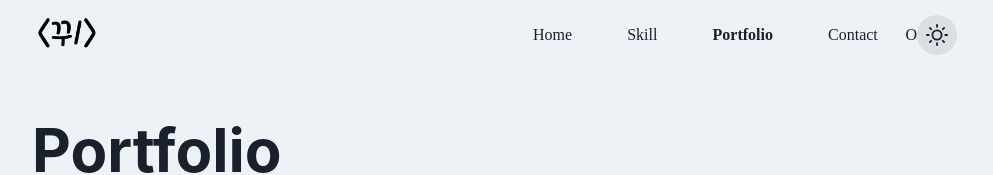
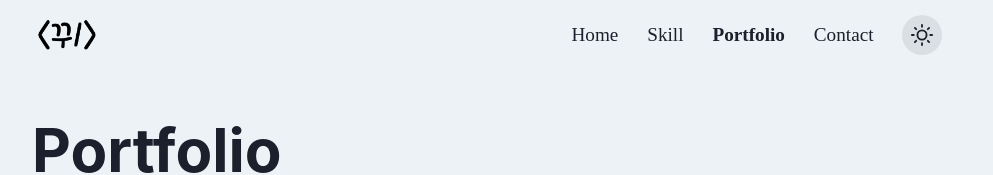
Before and after one commit to junheeleeme/portfolio-nextjs, a Next.js app: page /portfolio in a window 1280 px wide. Shown: the top 175 px of the page, without its empty margins (143-1136 px from the left). Built offline with nearby package versions, Linux system fonts and the light colour scheme.

Commit message:
feat: header 반응형 완료

```diff
--- a/components/Header.js
+++ b/components/Header.js
@@ -1,91 +1,82 @@
 import styled from "styled-components"
+import { useRouter } from "next/router"
+import { useState } from "react"
+import { Flex, Center, Spacer, Image, Box, Button, useColorMode } from "@chakra-ui/react"
+import { SunIcon, MoonIcon } from '@chakra-ui/icons'
 import Link from "next/link"
-import { useRouter } from "next/router"
-import { useColorMode } from "@chakra-ui/react"
-import Image from "next/image"
-import { Flex, Center, Spacer, Button } from "@chakra-ui/react"
-import { SunIcon, MoonIcon } from '@chakra-ui/icons'
-import Logo from '../public/logo.png';
 
 
 const Header = () => {
 
-    const { colorMode, toggleColorMode } = useColorMode()
+    const { colorMode, toggleColorMode } = useColorMode();
+    const [menu, setMenu] = useState(false);
     const router = useRouter();
-
     const maxWid = router.pathname === '/' ? 1200 : 960;
 
+    const toggleMenu = () => {
+        if(menu === true) setMenu(false);
+        else setMenu(true);
+    }
+    const movePage = () => {
+        setMenu(false);
+    }
+
     return(
-
+        <>
         <HeaderStyle>
             <HeaderWrap mw={maxWid}>
                 <Flex h='100%'>
                     <Center w="60px" h='100%'>
                         <Link href="/" passHref>
-                            <LogoLink>
-                                <Image src={Logo} alt="Logo" />
-                            </LogoLink>
+                            <Box>
+                            {
+                                colorMode === 'light' ?
+                                <Image src='/logo_white.png' w='100%' h='100%' alt="Logo"/>
+                                    :
+                                <Image src='/logo_dark.png' w='100%' h='100%' alt="Logo"/>
+                            }
+                            </Box>
                         </Link>
                     </Center>
                     <Spacer/>
-                    <Center w="400px" h='100%'>
-                        <Link href='/' passHref>
-                            <LinkStyled className={router.pathname === '/' ? 'focus' : ''}>Home</LinkStyled>
-                        </Link>
-                        <Link href='/skill' passHref>
-                            <LinkStyled className={router.pathname === '/skill' ? 'focus' : ''}>Skill</LinkStyled>
-                        </Link>
-                        <Link href='/portfolio' passHref>
-                            <LinkStyled className={router.pathname === '/portfolio' ? 'focus' : ''}>Portfolio</LinkStyled>
-                        </Link>
-                        <Link href='/contact' passHref>
-                            <LinkStyled className={router.pathname === '/contact' ? 'focus' : ''}>Contact</LinkStyled>
-                        </Link>
-                    </Center>
-                    <Center>
+                    <Button display={{base: 'block', md :'none'}} onClick={toggleMenu}>❖</Button>
+                    <Center display={{base: 'block', md: 'flex'}} position={{base: 'fixed', md: 'relative'}} top={{base: '70px', md: 'auto'}} left={{base : '0', md:'auto'}} opacity={menu === false ? { base: '0', md : "1"} : { base: '1', md: '1'}}
+                            w={{ base: '100vw', md : "400px"}} h={menu === false ? { base: '0', md : "100%"} : { base: '100vh', md: '100%'}} overflow='hidden' zIndex={{base: 999, md: 'auto'}} transition='opacity 0.5s ease, transform 0.5s ease' bg={ colorMode === 'light' ? 'gray.100' : 'gray.800'}
+                            transform={menu === false ? { base: 'translateY(-30px)', md : "none"} : { base : 'translateY(0px)' , md : 'translateY(-30px)'}}>
 
-                    </Center>
-                    <Center>
-                        O
-                    </Center>
-                    <Center>
+                        <Link href='/' passHref ><LinkStyled className={router.pathname === '/' ? 'focus' : ''} onClick={movePage}>Home</LinkStyled></Link>
+                        <Link href='/skill' passHref><LinkStyled className={router.pathname === '/skill' ? 'focus' : ''} onClick={movePage}>Skill</LinkStyled></Link>
+                        <Link href='/portfolio' passHref><LinkStyled className={router.pathname === '/portfolio' ? 'focus' : ''} onClick={movePage}>Portfolio</LinkStyled></Link>
+                        <Link href='/contact' passHref><LinkStyled className={router.pathname === '/contact' ? 'focus' : ''} onClick={movePage}>Contact</LinkStyled></Link>
                         <ToggleStyled onClick={toggleColorMode} bg={colorMode === 'light' ? 'blackAlpha.200' : 'gray.500'}>
                             {colorMode === 'light' ? <SunIcon /> : <MoonIcon/>}
                         </ToggleStyled>
+
                     </Center>
+
                 </Flex>
             </HeaderWrap>
         </HeaderStyle>
+        </>
     )
 }
 
 const HeaderStyle = styled.header`
+    & .focus { font-weight: bold; }
 `
-
 const HeaderWrap = styled.div`
     height: 70px; padding: 0 20px; transition: max-width 1s ease; max-width: ${props=>props.mw}px;
 `
+const LinkStyled = styled.a`
+    font-size: 1.2em;
+    @media screen and (max-width: 768px){
+        display: block; text-align: center;
+        padding: 20px 0;
 
-
-const LogoLink = styled.a`
-    font-size: 2em; height: 40px;
-    font-weight: bold;
+    }
 `
-const LinkStyled = styled.a`
-    position: relative; padding: 5px 5px;
-    transition: border .6s ease;
-    &:after{
-        content: ''; position: absolute; bottom: 0; left: 0;
-        width: 0%; height: 1px; background-color: #000;
-        transition: 0.5s ease;
-    }
-    &:hover :after { width: 100%; }
-    &.focus { font-weight: bold; }
-    &.focus :after{  width: 100%; height: 2px; }
-`
-
-const ToggleStyled = styled(Button)`
-    width: 40px; height: 40px; border-radius: 50%; padding: 0;
+const ToggleStyled = styled(Center)`
+    width: 40px; height: 40px; border-radius: 50%; padding: 0; cursor: pointer;
     &>svg{ font-size: 22px; }
 `
 
--- a/components/wrapper.js
+++ b/components/wrapper.js
@@ -14,7 +14,7 @@ const Wrapper = ({children}) => {
 
     return(
         <>
-            <Box w='100vw' minH='100vh' bg={ colorMode === 'light' ? 'gray.100' : 'whiteAlpha.200'}>
+            <Box w='100vw' minH='100vh' bg={ colorMode === 'light' ? 'gray.100' : 'gray.800'}>
 
             <Header/>
             <AnimatePresence exitBeforeEnter={true}>
--- a/pages/index.js
+++ b/pages/index.js
@@ -5,7 +5,7 @@ const index = ()=> {
   return (
 
     <>
-      <TyperWrap>
+      {/* <TyperWrap>
         <Typewriter
             options={{
                 strings: ['﹤ PORTFOLIO／﹥', `﹤ I'm Front-End Developer／﹥`, `﹤ I'm Web Developer／﹥`],
@@ -16,7 +16,7 @@ const index = ()=> {
                 pauseFor : 3000,
             }}
         />
-      </TyperWrap>
+      </TyperWrap> */}
     </>
 
   )
--- a/pages/portfolio.js
+++ b/pages/portfolio.js
@@ -43,7 +43,7 @@ const portfolio = ({data}) => {
                                     <Link href={`/portfolio/${p.id+1}`} passHref><a></a></Link>
                                     <SubWrap className='subTitle' h='40px' p={{base : '7px', lg: ' 7px 10px'}}>
                                         <Link href={`/portfolio/${p.id+1}`} passHref><a></a></Link>
-                                        <Box fontSize='0'><Image src='/logo.png' display='inline-block' w='45px' h='100%' mr='5px'/></Box>
+                                        <Box fontSize='0'><Image src='/logo_white.png' display='inline-block' w='45px' h='100%' mr='5px'/></Box>
                                         <Box fontSize='1.2em' fontWeight='bold' h='100%' whiteSpace='nowrap' textOverflow='ellipsis' overflow='hidden'>{p.title}</Box>
                                         <Spacer/>
                                         <Box fontSize='1em'><ArrowForwardIcon/></Box>
@@ -106,17 +106,20 @@ const DivStyled = styled.div`
     }
 `
 const BoxWrap = styled(Box)`
-    .swiper-slide-visible{
-        box-shadow: rgba(0, 0, 0, 0.1) 0px 4px 12px;
-    }
+    .swiper-slide-visible{ box-shadow: rgba(0, 0, 0, 0.1) 0px 4px 12px; }
     .swiper-slide-active:hover a{ height: 100%; opacity: 1; }
     .swiper-slide-active:hover .thumb{ transform: translateY(-30px); }
     .swiper-slide-active:hover .subTitle{ bottom: 0; }
+    .swiper-coverflow{ height: 430px; }
+    @media screen and (max-width: 768px){
+        .swiper-coverflow{ height: 280px; }
+    }
+
 `
 const SubWrap = styled(Flex)`
-    position: absolute; bottom: -50px; left: 0; width: 100%; background-color: #fff;
-    color: #000; line-height: 1.5em;
-    transition: bottom 0.3s ease; z-index: 110;
+    position: absolute; bottom: -50px; left: 0; width: 100%;
+    color: #000;
+    transition: bottom 0.3s ease; background: #fff; z-index: 110;
     &>a{
         position: absolute; top: 0; left: 0; width: 100%; height: 100%;
     }
```
Also changed, not shown: public/logo_dark.png (added), public/logo_white.png (renamed from public/logo.png).
